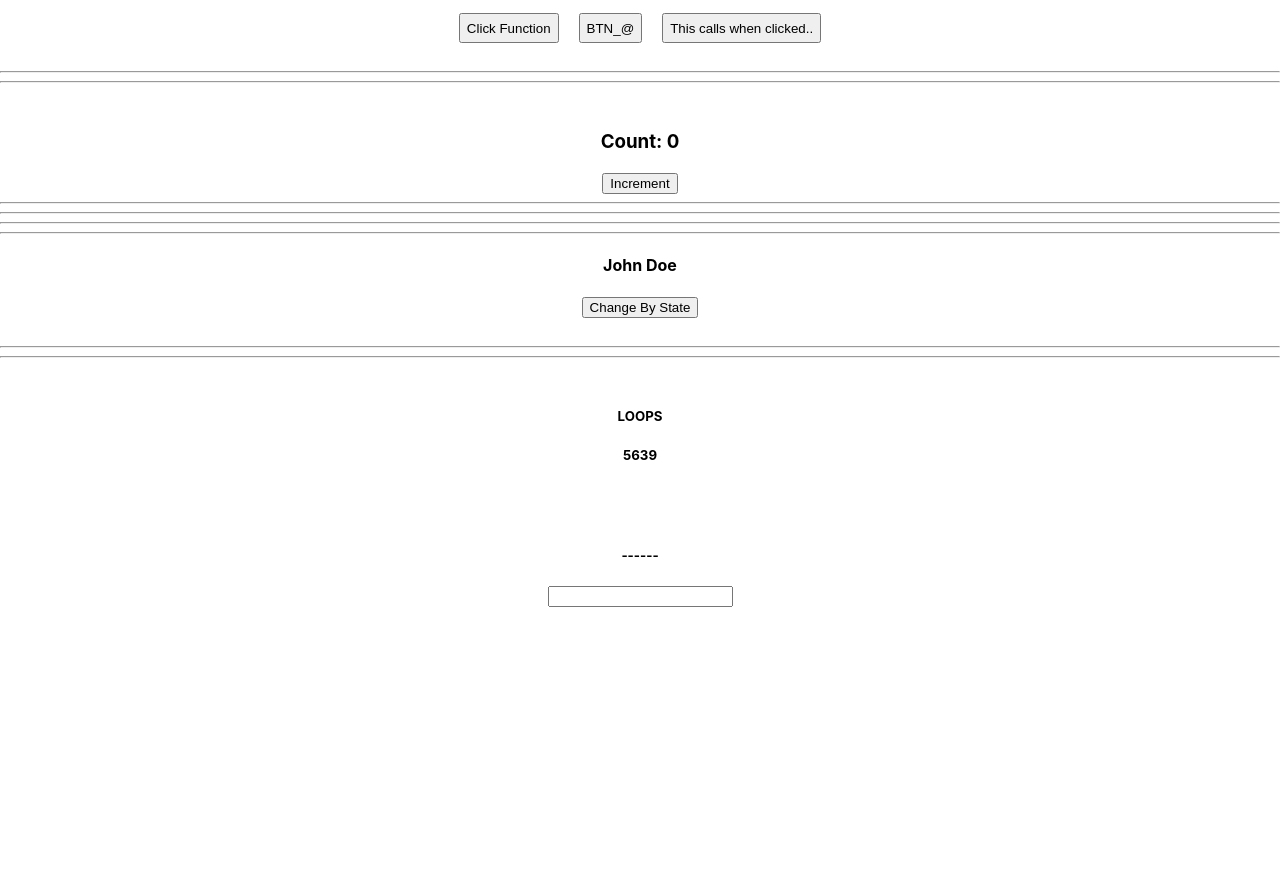
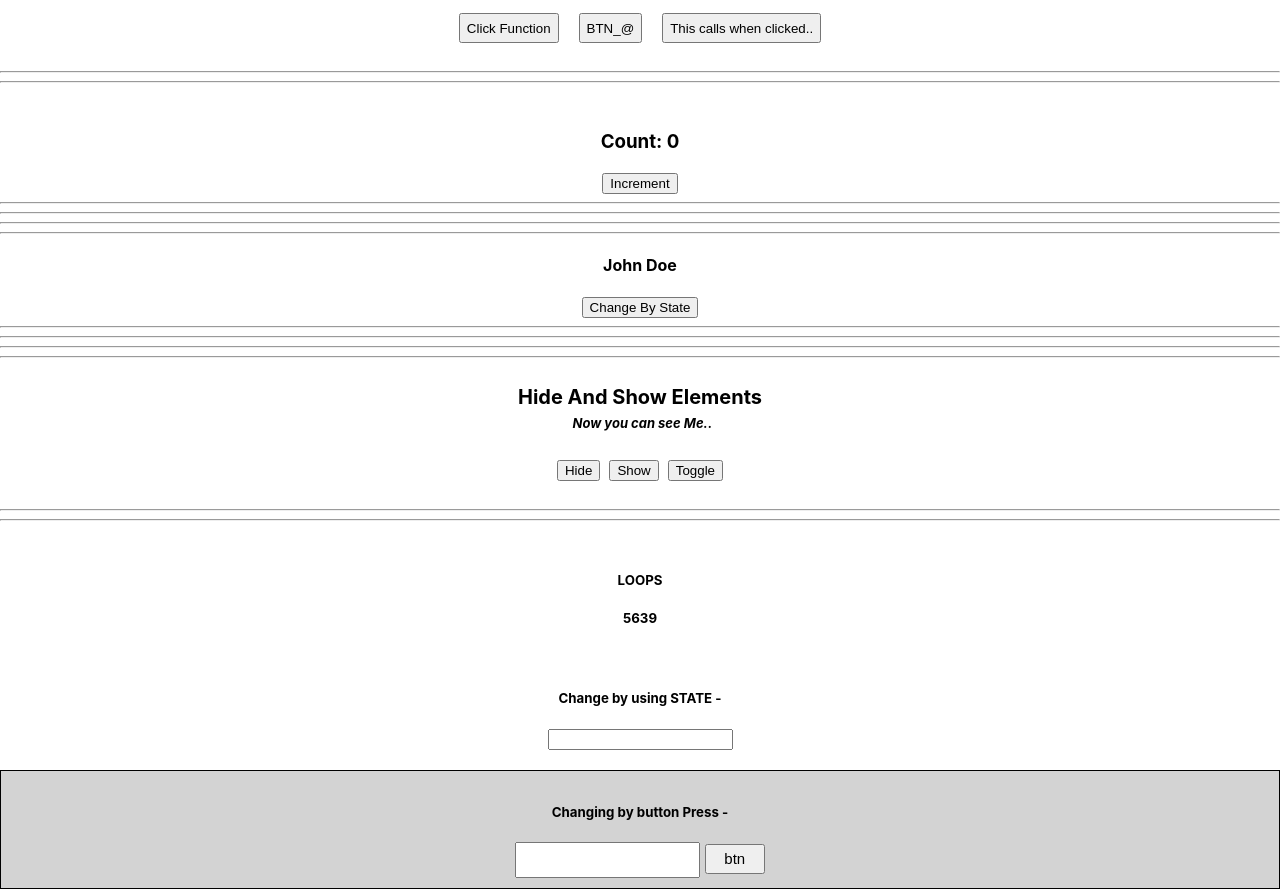
Before and after one commit to Shivam-io-afk/learningReact, a React (Create React App) app: page / in a window 1280 px wide. Shown: the part 360-1249 px from the top of the page. Before the commit the page ends 967 px from the top, so only its background shows below. Built offline with nearby package versions, Linux system fonts and the light colour scheme.

Commit message:
knowReact;

```diff
--- a/package.json
+++ b/package.json
@@ -8,6 +8,7 @@
     "@testing-library/user-event": "^13.5.0",
     "react": "^18.3.1",
     "react-dom": "^18.3.1",
+    "react-form-handler": "^1.0.3",
     "react-scripts": "5.0.1",
     "web-vitals": "^2.1.4"
   },
--- a/src/UsingProps.js
+++ b/src/UsingProps.js
@@ -1,23 +1,40 @@
 import { useState } from "react";
 
-function Proper(props){
-    const [value, setValue] = useState("------");
+function Proper(props) {
+    const [value, setValue] = useState("");
 
-    function run(){
-        document.querySelector("#inp").addEventListener("keydown", function(e){
-            if(e.key === "Enter"){
-                // setValue(e.target.value);
-            }
-            setValue(e.target.value);
-        });
+    function run(innervalue) {
+        setValue(innervalue);
     }
-    return(
+
+
+    function getValue() {
+        let input = document.querySelector("#inptxt");
+        let display = document.querySelector(".txt");
+
+        display.innerHTML = input.value;
+    }
+
+    return (
         <div>
             <h5>{props.name}</h5>
             <h5>{props.userID}</h5>
-            <br></br> <br></br>
-            <h5>{value}</h5>
-            <input type="text" id="inp" onKeyDown={() => run()}/>
+            <br></br>
+
+            <h5>Change by using STATE - {value}</h5>
+            <input type="text" onKeyUp={(e) => run(e.target.value)} />
+
+
+            <br></br>
+            <br></br>
+
+            <div style={{border: "1px solid black", padding: "10px", backgroundColor: "lightgray" }}>
+                <h5>Changing by button Press - <i className="txt"></i></h5>
+                <input style={{height:"30px"}} type="text" id="inptxt" />
+                &nbsp;
+                <button style={{height:"30px", width:"60px", fontSize:"15px"}} onClick={() => getValue()}>btn</button>
+            </div>
+
         </div>
     )
 };
--- a/src/UsingState.js
+++ b/src/UsingState.js
@@ -4,6 +4,7 @@ import { useState } from "react";
 export function State() {
   const [count, setCount] = useState(0); // React state
   const [name, setName] = useState("John Doe"); // React state
+  const [visible, setVisible] = useState(true); // React state
 
   const increment = () => {
     setCount(count + 1); // Triggers re-render
@@ -13,10 +14,28 @@ export function State() {
     <div>
       <h3>Count: {count}</h3>
       <button onClick={increment}>Increment</button>
-      <hr/><hr/>
-      <hr/><hr/>
+
+      <hr /><hr />
+      <hr /><hr />
+
       <h4>{name}</h4>
-        <button onClick = {() => setName("Eglueo")}>Change By State</button>
+      <button onClick={() => setName("Eglueo")}>Change By State</button>
+
+      <hr /><hr />
+      <hr /><hr />
+
+      <h4 style={{fontSize:"20px"}}>
+        Hide And Show Elements <br/> &nbsp;
+        {
+          visible ? <i style={{fontSize:"13px"}}>Now you can see Me..</i> : null
+        }
+        </h4>
+      <button value="Hide" onClick={() => setVisible(false)}>Hide</button>
+      &nbsp;&nbsp;
+      <button value="Show" onClick={() => setVisible(true)}>Show</button>
+      &nbsp;&nbsp;
+      <button value="Toggle" onClick={() => setVisible(!visible)}>Toggle</button>
+
     </div>
   );
 }
```
Also changed, not shown: src/form.js (added, +16 -0 lines), 1 other file (tests, documents, lock files or other folders). Lines whose indentation alone changed are shown as unchanged.
